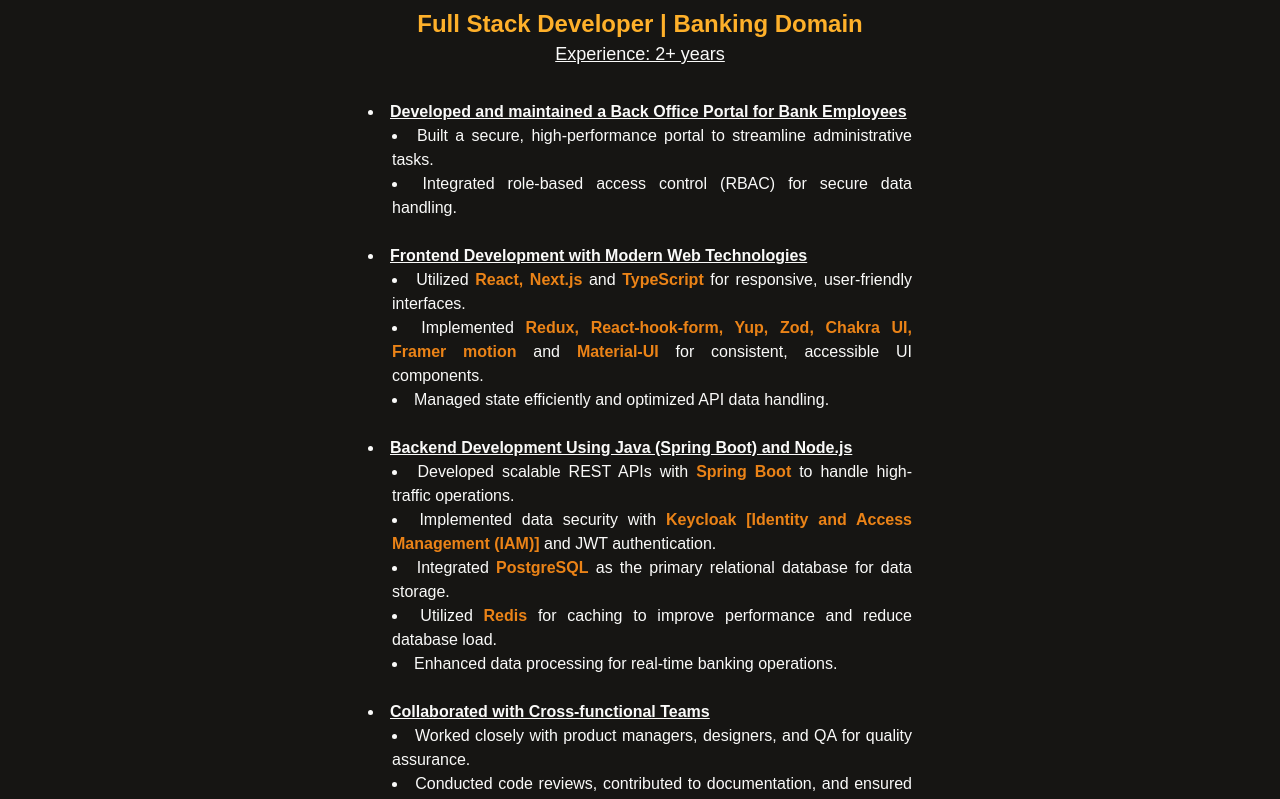
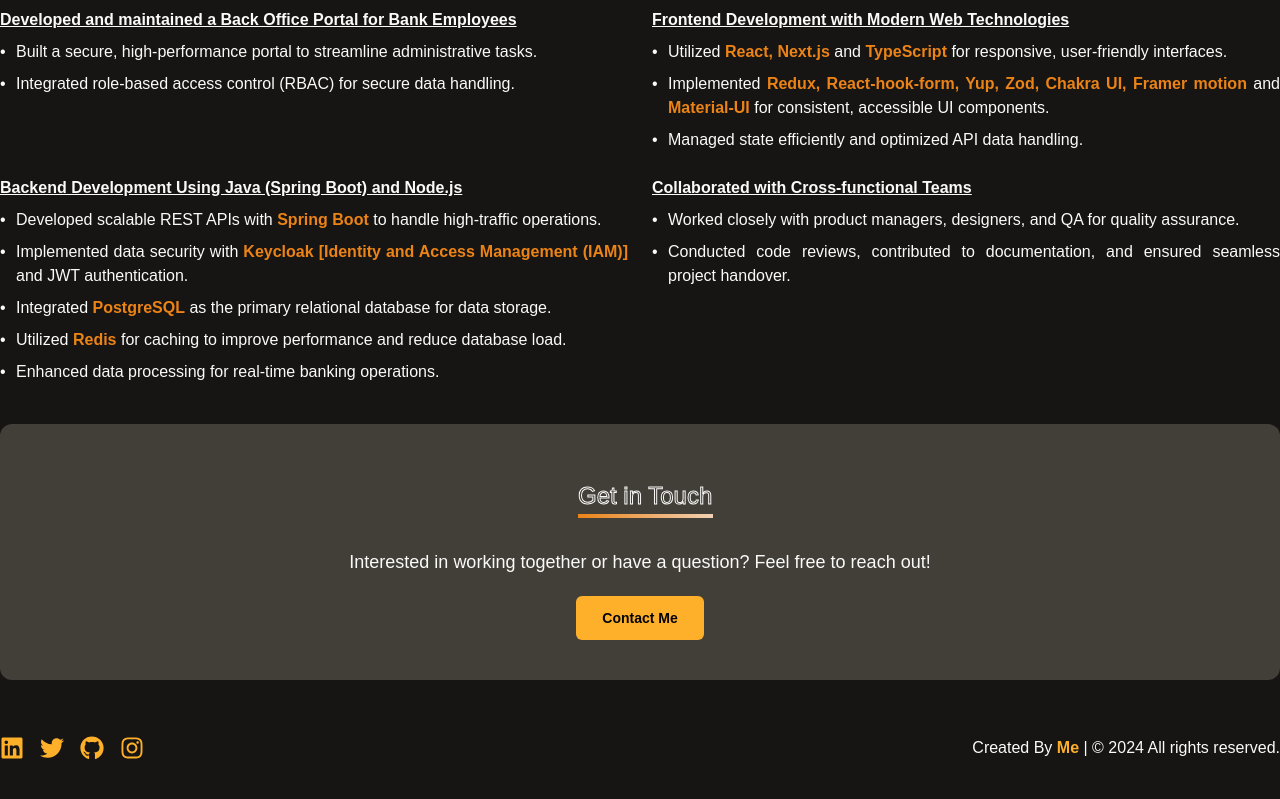
Before and after one commit to Hareesh108/me.github.io, a Next.js app: page / in a window 1280 px wide. Shown: the part 2520-3319 px from the top of the page. Built offline with nearby package versions, Linux system fonts and the light colour scheme.

Commit message:
Handled work section

```diff
--- a/components/work/index.tsx
+++ b/components/work/index.tsx
@@ -90,113 +90,94 @@
           </svg>
         </div>
 
-        <div className="w-full max-w-xl space-y-8 px-4">
-          <div className="text-center">
-            <h3 className="text-2xl font-bold text-primary">
-              Full Stack Developer | Banking Domain
-            </h3>
-            <p className="underline text-lg">Experience: 2+ years</p>
-          </div>
-
-          <ul className="space-y-6 list-disc list-inside text-justify justify-evenly">
-            <li>
+        <div className="w-full space-y-8 px-4 md:px-0">
+          <div className="grid md:grid-cols-2 gap-6 text-justify">
+            <div>
               <strong className="underline">
                 Developed and maintained a Back Office Portal for Bank Employees
               </strong>
-              <ul className="pl-6 list-disc list-inside text-justify">
-                <li>
+              <p className="mt-2 pl-4 relative before:content-['•'] before:absolute before:left-0">
                 Built a secure, high-performance portal to streamline
                 administrative tasks.
-                </li>
-                <li>
+              </p>
+              <p className="mt-2 pl-4 relative before:content-['•'] before:absolute before:left-0">
                 Integrated role-based access control (RBAC) for secure data
                 handling.
-                </li>
-              </ul>
-            </li>
+              </p>
+            </div>
 
-            <li>
+            <div>
               <strong className="underline">
                 Frontend Development with Modern Web Technologies
               </strong>
-              <ul className="pl-6 list-disc list-inside text-justify">
-                <li>
+              <p className="mt-2 pl-4 relative before:content-['•'] before:absolute before:left-0">
                 Utilized{" "}
                 <span className="font-semibold text-classic">
-                    React, Next.js{" "}
-                  </span>
+                  React, Next.js
+                </span>{" "}
                 and{" "}
                 <span className="font-semibold text-classic">TypeScript</span>{" "}
                 for responsive, user-friendly interfaces.
-                </li>
-                <li>
+              </p>
+              <p className="mt-2 pl-4 relative before:content-['•'] before:absolute before:left-0">
                 Implemented{" "}
                 <span className="font-semibold text-classic">
                   Redux, React-hook-form, Yup, Zod, Chakra UI, Framer motion
                 </span>{" "}
                 and{" "}
-                  <span className="font-semibold text-classic">
-                    Material-UI
-                  </span>{" "}
+                <span className="font-semibold text-classic">Material-UI</span>{" "}
                 for consistent, accessible UI components.
-                </li>
-                <li>
+              </p>
+              <p className="mt-2 pl-4 relative before:content-['•'] before:absolute before:left-0">
                 Managed state efficiently and optimized API data handling.
-                </li>
-              </ul>
-            </li>
+              </p>
+            </div>
 
-            <li>
+            <div>
               <strong className="underline">
                 Backend Development Using Java (Spring Boot) and Node.js
               </strong>
-              <ul className="pl-6 list-disc list-inside text-justify">
-                <li>
+              <p className="mt-2 pl-4 relative before:content-['•'] before:absolute before:left-0">
                 Developed scalable REST APIs with{" "}
-                  <span className="font-semibold text-classic">
-                    Spring Boot
-                  </span>{" "}
+                <span className="font-semibold text-classic">Spring Boot</span>{" "}
                 to handle high-traffic operations.
-                </li>
-                <li>
+              </p>
+              <p className="mt-2 pl-4 relative before:content-['•'] before:absolute before:left-0">
                 Implemented data security with{" "}
                 <span className="font-semibold text-classic">
                   Keycloak [Identity and Access Management (IAM)]
                 </span>{" "}
                 and JWT authentication.
-                </li>
-                <li>
+              </p>
+              <p className="mt-2 pl-4 relative before:content-['•'] before:absolute before:left-0">
                 Integrated{" "}
                 <span className="font-semibold text-classic">PostgreSQL</span>{" "}
                 as the primary relational database for data storage.
-                </li>
-                <li>
+              </p>
+              <p className="mt-2 pl-4 relative before:content-['•'] before:absolute before:left-0">
                 Utilized{" "}
                 <span className="font-semibold text-classic">Redis</span> for
                 caching to improve performance and reduce database load.
-                </li>
-                <li>
+              </p>
+              <p className="mt-2 pl-4 relative before:content-['•'] before:absolute before:left-0">
                 Enhanced data processing for real-time banking operations.
-                </li>
-              </ul>
-            </li>
+              </p>
+            </div>
 
-            <li>
+            <div>
               <strong className="underline">
                 Collaborated with Cross-functional Teams
               </strong>
-              <ul className="pl-6 list-disc list-inside text-justify">
-                <li>
+              <p className="mt-2 pl-4 relative before:content-['•'] before:absolute before:left-0">
                 Worked closely with product managers, designers, and QA for
                 quality assurance.
-                </li>
-                <li className="justify-evenly">
+              </p>
+              <p className="mt-2 pl-4 relative before:content-['•'] before:absolute before:left-0">
                 Conducted code reviews, contributed to documentation, and
                 ensured seamless project handover.
-                </li>
-              </ul>
-            </li>
-          </ul>
+              </p>
+            </div>
+          </div>
         </div>
       </div>
     </div>
```
Lines whose indentation alone changed are shown as unchanged.
